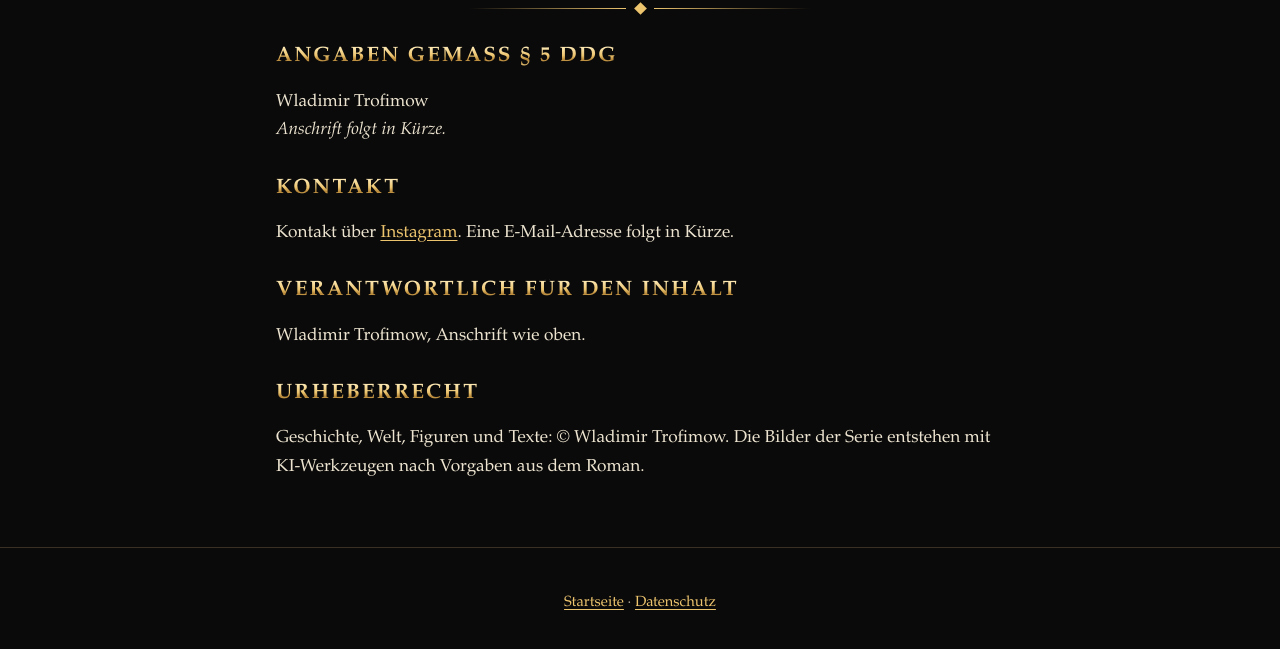
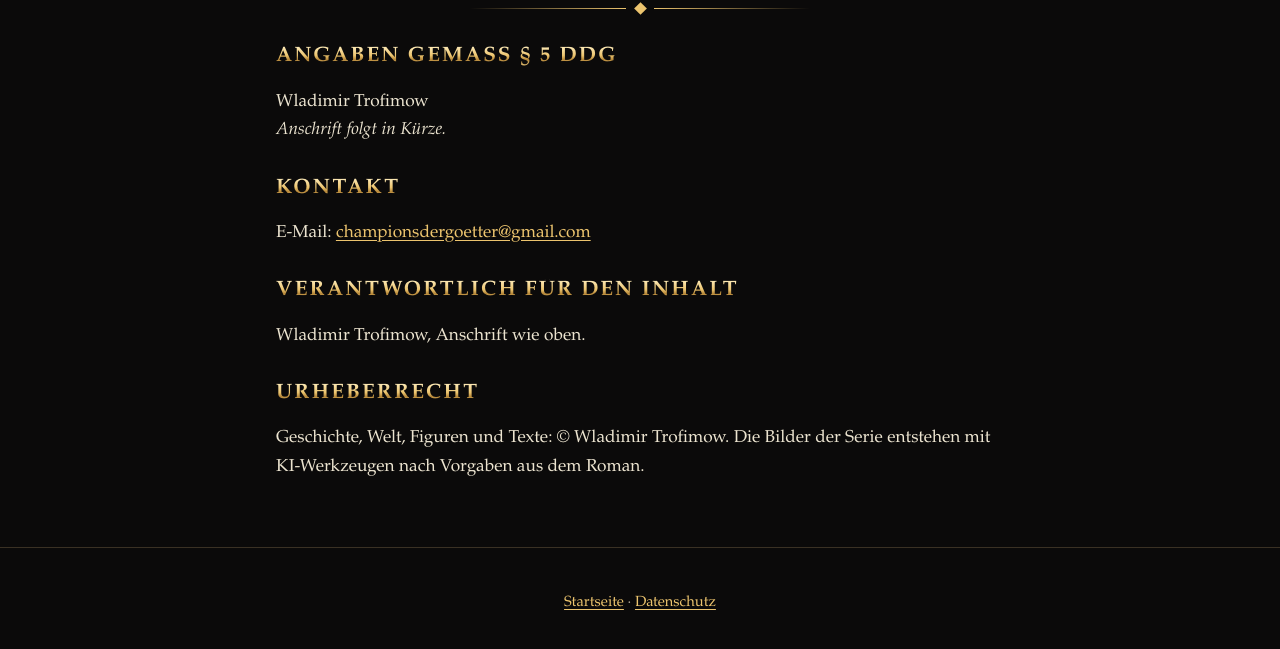
Before and after one commit to championsdergoetter-dotcom/championsdergoetter-dotcom.github.io, a plain HTML site: page impressum.html in a window 1280 px wide. Shown: the part 155-804 px from the top of the page. Drawn offline with Linux system fonts and the light colour scheme.

Commit message:
Impressum: Kontakt-E-Mail ergänzt
Co-Authored-By: Claude Opus 5.5 <noreply@anthropic.com>

```diff
--- a/impressum.html
+++ b/impressum.html
@@ -23,7 +23,7 @@
   <p>Wladimir Trofimow<br>
     <em>Anschrift folgt in Kürze.</em></p>
   <h2>Kontakt</h2>
-  <p>Kontakt über <a href="https://www.instagram.com/championsdergoetter" rel="noopener">Instagram</a>. Eine E-Mail-Adresse folgt in Kürze.</p>
+  <p>E-Mail: <a href="&#109;&#97;&#105;&#108;&#116;&#111;&#58;&#99;&#104;&#97;&#109;&#112;&#105;&#111;&#110;&#115;&#100;&#101;&#114;&#103;&#111;&#101;&#116;&#116;&#101;&#114;&#64;&#103;&#109;&#97;&#105;&#108;&#46;&#99;&#111;&#109;">&#99;&#104;&#97;&#109;&#112;&#105;&#111;&#110;&#115;&#100;&#101;&#114;&#103;&#111;&#101;&#116;&#116;&#101;&#114;&#64;&#103;&#109;&#97;&#105;&#108;&#46;&#99;&#111;&#109;</a></p>
   <h2>Verantwortlich für den Inhalt</h2>
   <p>Wladimir Trofimow, Anschrift wie oben.</p>
   <h2>Urheberrecht</h2>
```
